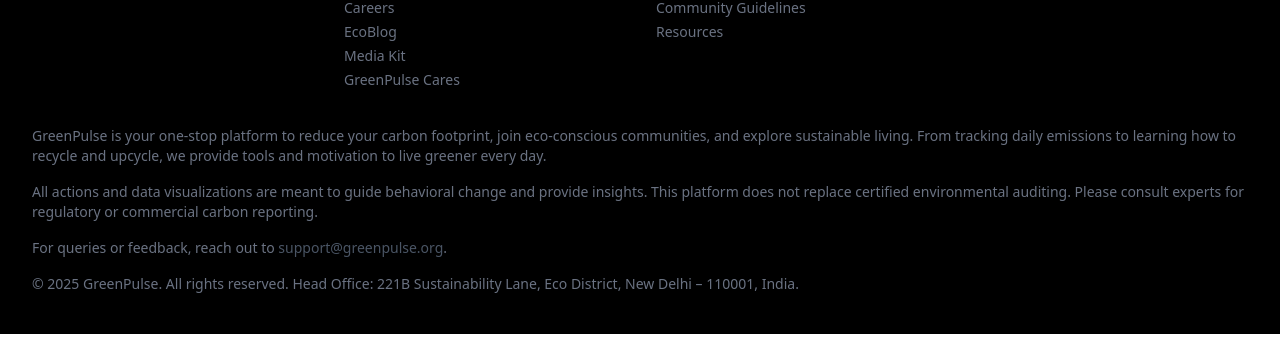
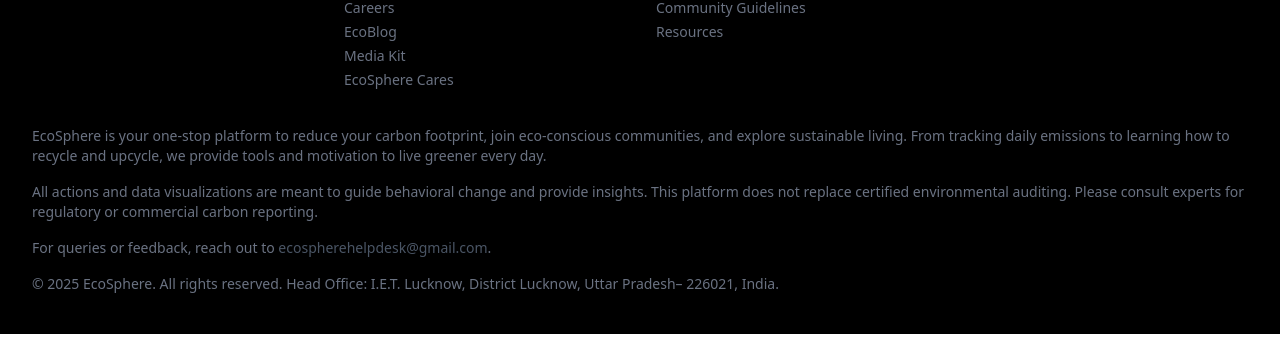
Before and after one commit to immmdev/EcoSphere, a React (Vite) app in the folder frontend/: page /communities in a window 1280 px wide. Shown: the part 260-604 px from the top of the page. Built offline with nearby package versions, Linux system fonts and the light colour scheme.

Commit message:
fixes in the footer

```diff
--- a/frontend/src/components/Footer.jsx
+++ b/frontend/src/components/Footer.jsx
@@ -13,7 +13,7 @@
               <span style={{fontFamily: 'Pacifico, cursive'}} className="text-gray-600 text-lg font-medium">EcoSphere</span>
             </div>
             <p className="text-gray-500 text-sm mb-2">
-              © 2025, GreenPulse Community<br />All rights reserved.
+              © 2025, EcoSphere Community<br />All rights reserved.
             </p>
             <div className="flex gap-2 mt-2 text-gray-500 text-lg">
               <i className="fa-brands fa-twitter hover:text-blue-400"></i>
@@ -35,7 +35,7 @@
 							"Careers",
 							"EcoBlog",
 							"Media Kit",
-							"GreenPulse Cares",
+							"EcoSphere Cares",
 						].map((item, idx) => (
 							<a
 								key={idx}
@@ -88,7 +88,7 @@
         {/* Description Text */}
         <div className="mt-8 text-sm text-gray-500 space-y-4">
           <p>
-            GreenPulse is your one-stop platform to reduce your carbon footprint, join eco-conscious communities, and explore sustainable living. From tracking daily emissions to learning how to recycle and upcycle, we provide tools and motivation to live greener every day.
+            EcoSphere is your one-stop platform to reduce your carbon footprint, join eco-conscious communities, and explore sustainable living. From tracking daily emissions to learning how to recycle and upcycle, we provide tools and motivation to live greener every day.
           </p>
           <p>
             All actions and data visualizations are meant to guide behavioral change and provide insights. This platform does not replace certified environmental auditing. Please consult experts for regulatory or commercial carbon reporting.
@@ -96,11 +96,11 @@
           <p>
             For queries or feedback, reach out to{' '}
             <a href="mailto:support@greenpulse.org" className="hover:underline text-gray-600">
-              support@greenpulse.org
+              ecospherehelpdesk@gmail.com
             </a>.
           </p>
           <p>
-            © 2025 GreenPulse. All rights reserved. Head Office: 221B Sustainability Lane, Eco District, New Delhi – 110001, India.
+            © 2025 EcoSphere. All rights reserved. Head Office: I.E.T. Lucknow, District Lucknow, Uttar Pradesh– 226021, India.
           </p>
         </div>
       </div>
```
